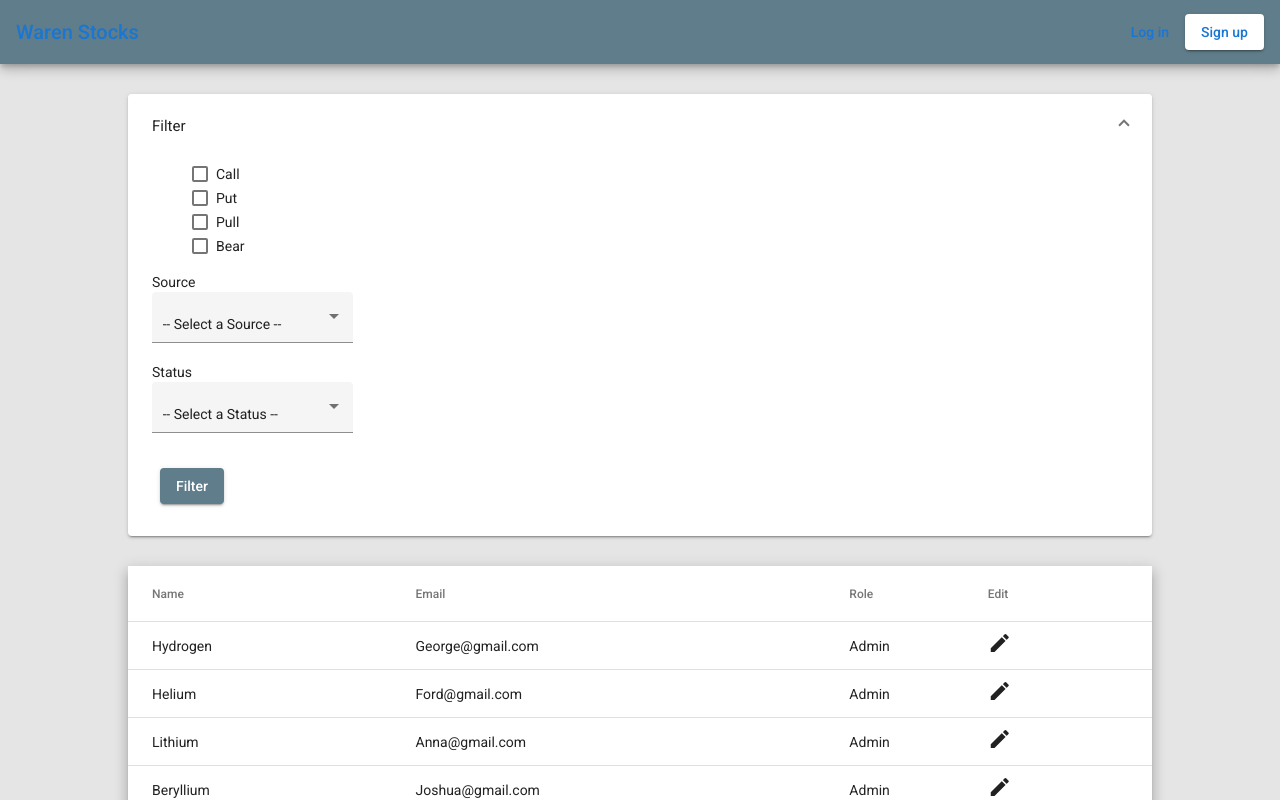
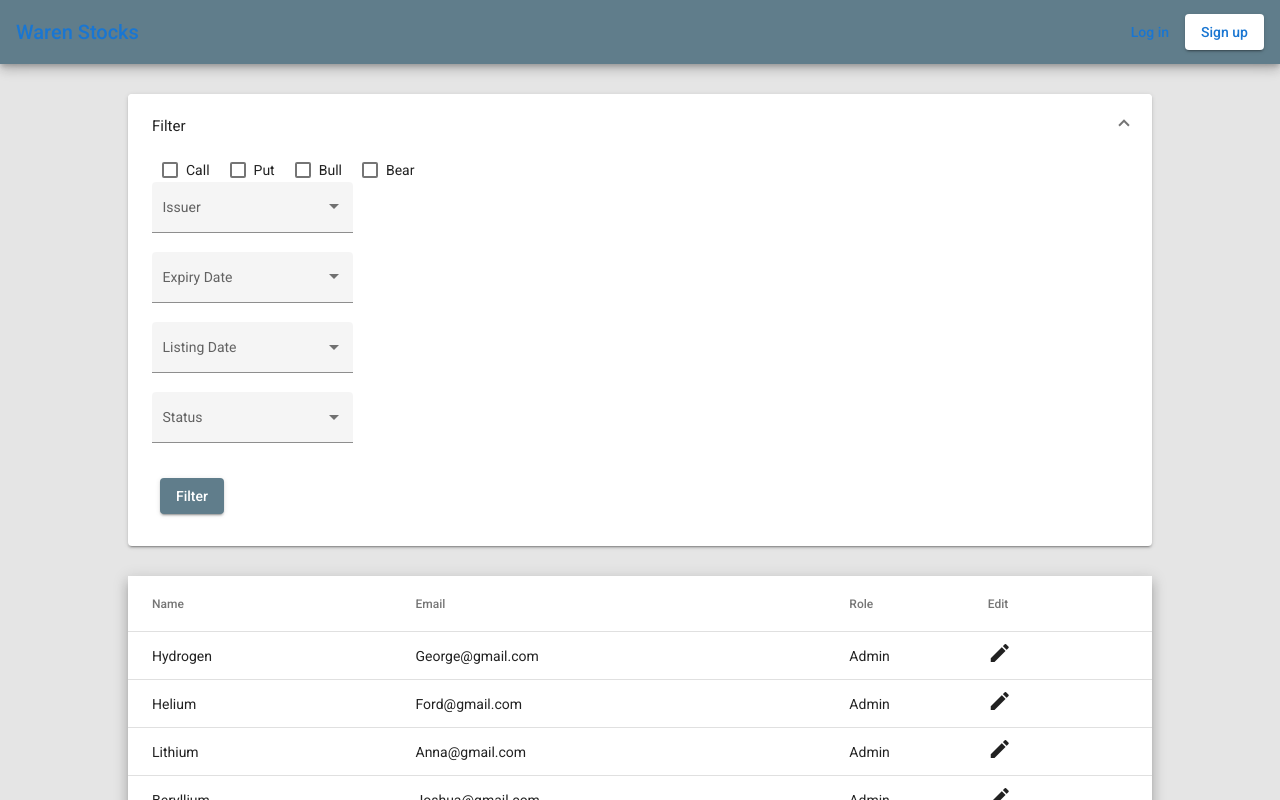
Before and after one commit to hakhan88/Stocks-Trading-Portal, an Angular app: page /stockDetails in a window 1280 px wide. Both pictures are taken after a click on the button "Filter". Shown: the top 800 px of the page. Built offline with nearby package versions, Linux system fonts and the light colour scheme.

Commit message:
update on filter

```diff
--- a/src/app/components/stockDetails/stockDetails.component.html
+++ b/src/app/components/stockDetails/stockDetails.component.html
@@ -8,35 +8,53 @@
             </mat-expansion-panel-header>
 
             <div class="vertical-form-field">
-                <ul>
-                    <li *ngFor="let subtask of calPut">
-                        <mat-checkbox [(ngModel)]="subtask.completed" (ngModelChange)="updateAllComplete()">
-                            {{subtask.name}}
-                        </mat-checkbox>
-                    </li>
-                </ul>
+                <section class="example-section">
+                    <mat-checkbox class="example-margin" [(ngModel)]="checked">Call</mat-checkbox>
+                    <mat-checkbox class="example-margin" [(ngModel)]="indeterminate">Put</mat-checkbox>
+                    <mat-checkbox class="example-margin" [(ngModel)]="indeterminate2">Bull</mat-checkbox>
+                    <mat-checkbox class="example-margin" [(ngModel)]="indeterminate3">Bear</mat-checkbox>
+                </section>
             </div>
 
             <div class="vertical-form-field">
-                <div class="label">Source</div>
                 <div>
-                    <mat-form-field appearance="fill" class="no-label-field">
-                        <mat-select [formControl]="sourceFilter">
-                            <mat-option value="">-- Select a Source --</mat-option>
-                            <mat-option *ngFor="let source of availableSources" [value]="source.value">
-                                {{source.display}}
-                            </mat-option>
+                    <mat-form-field appearance="fill">
+                        <mat-label>Issuer</mat-label>
+                        <mat-select [formControl]="toppings" multiple>
+                            <mat-option *ngFor="let topping of toppingList" [value]="topping">{{topping}}</mat-option>
                         </mat-select>
                     </mat-form-field>
                 </div>
             </div>
 
             <div class="vertical-form-field">
-                <div class="label">Status</div>
+                <div>
+                    <mat-form-field appearance="fill">
+                        <mat-label>Expiry Date</mat-label>
+                        <mat-select [formControl]="toppings" multiple>
+                            <mat-option *ngFor="let topping of toppingList" [value]="topping">{{topping}}</mat-option>
+                        </mat-select>
+                    </mat-form-field>
+                </div>
+            </div>
+
+            <div class="vertical-form-field">
+                <div>
+                    <mat-form-field appearance="fill">
+                        <mat-label>Listing Date</mat-label>
+                        <mat-select [formControl]="toppings" multiple>
+                            <mat-option *ngFor="let topping of toppingList" [value]="topping">{{topping}}</mat-option>
+                        </mat-select>
+                    </mat-form-field>
+                </div>
+            </div>
+
+
+            <div class="vertical-form-field">
                 <div>
                     <mat-form-field appearance="fill" class="no-label-field">
+                        <mat-label>Status</mat-label>
                         <mat-select [formControl]="statusFilter">
-                            <mat-option value="">-- Select a Status --</mat-option>
                             <mat-option *ngFor="let status of availableContactStatuses" [value]="status.value">
                                 {{status.display}}
                             </mat-option>
--- a/src/app/components/stockDetails/stockDetails.component.scss
+++ b/src/app/components/stockDetails/stockDetails.component.scss
@@ -11,7 +11,12 @@ button {
     min-width: 80%;
 }
 
-ul {
-    list-style-type: none !important;
-    margin-top: 4px;
+// ul {
+//     list-style-type: none !important;
+//     margin-top: 4px;
+// }
+
+.example-margin {
+    position: relative;
+    margin: 0px 10px;
 }
--- a/src/app/components/stockDetails/stockDetails.component.ts
+++ b/src/app/components/stockDetails/stockDetails.component.ts
@@ -59,6 +59,14 @@ export class StockDetailsComponent implements OnInit {
 
     statusFilter = new FormControl('');
     sourceFilter = new FormControl('');
+    toppings = new FormControl();
+
+    checked = false;
+    indeterminate = false;
+    indeterminate2 = false;
+    indeterminate3 = false;
+
+    toppingList: string[] = ['Extra cheese', 'Mushroom', 'Onion', 'Pepperoni', 'Sausage', 'Tomato'];
 
     constructor() { }
     ngOnInit(): void { }
```
